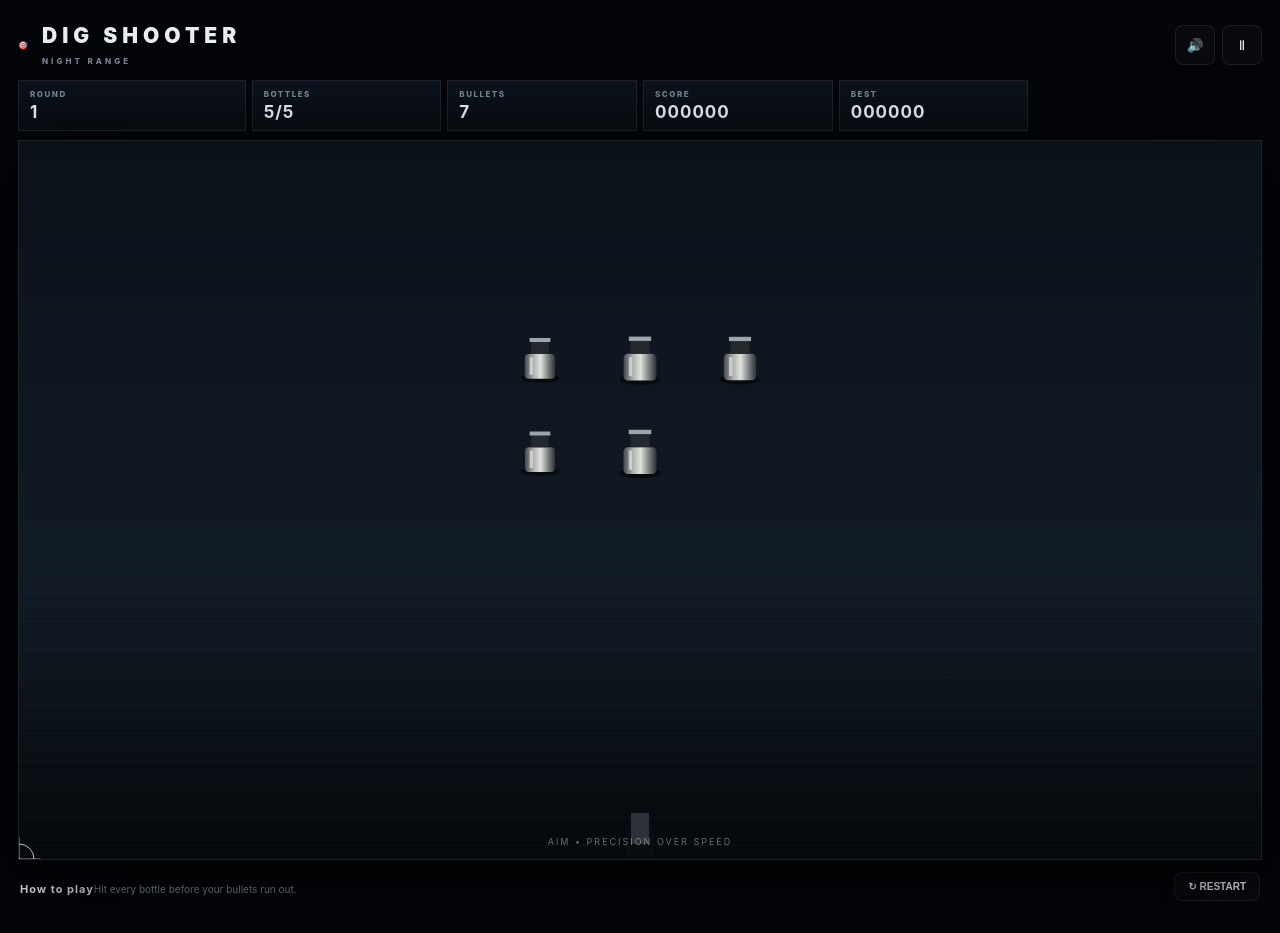
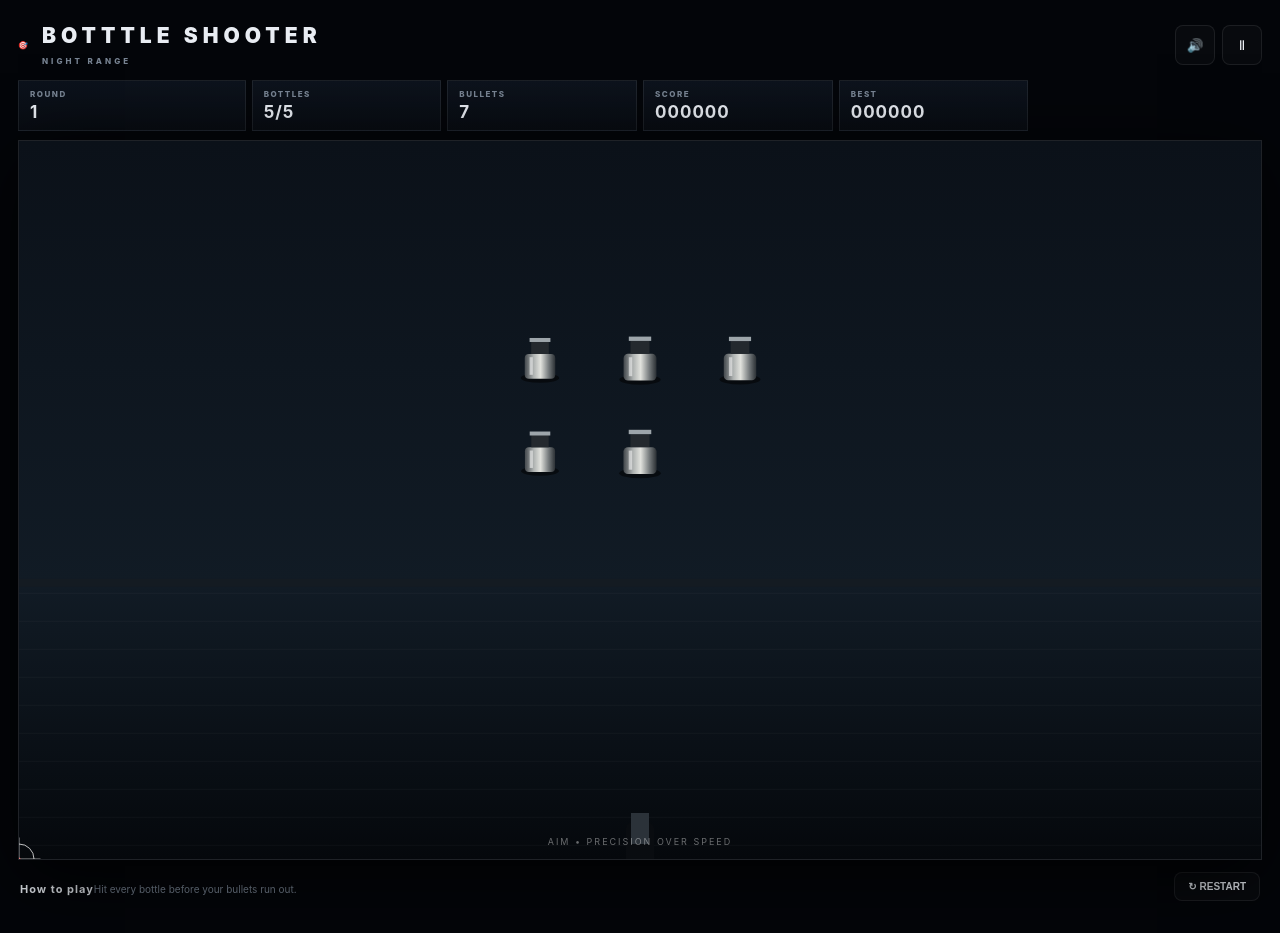
Before and after one commit to Diganth-M/botttle-shooter, a plain HTML site: page index.html in a window 1280 px wide. Drawn offline with Linux system fonts and the light colour scheme.

Commit message:
Update project references for botttle-shooter

```diff
--- a/index.html
+++ b/index.html
@@ -4,14 +4,14 @@
 <meta charset="UTF-8">
 <meta name="viewport" content="width=device-width,initial-scale=1.0">
 <meta name="theme-color" content="#08111f">
-<meta name="description" content="DIG SHOOTER — NIGHT RANGE — an arcade bottle shooting game.">
-<title>DIG SHOOTER — Bottle Shooter</title>
+<meta name="description" content="BOTTTLE SHOOTER — NIGHT RANGE — an arcade bottle shooting game.">
+<title>BOTTTLE SHOOTER — Bottle Shooter</title>
 <link rel="stylesheet" href="style.css">
 </head>
 <body>
 <main class="app-shell">
 <header class="topbar">
-  <div class="brand"><span class="brand-mark">🎯</span><div><h1>DIG SHOOTER</h1><span>NIGHT RANGE</span></div></div>
+  <div class="brand"><span class="brand-mark">🎯</span><div><h1>BOTTTLE SHOOTER</h1><span>NIGHT RANGE</span></div></div>
   <div class="top-actions"><button id="soundBtn" class="icon-btn">🔊</button><button id="pauseBtn" class="icon-btn">Ⅱ</button></div>
 </header>
 <section class="hud">
```
